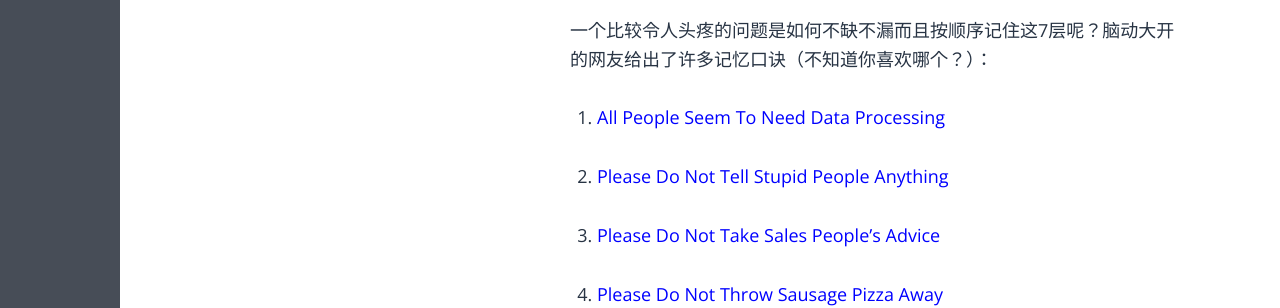
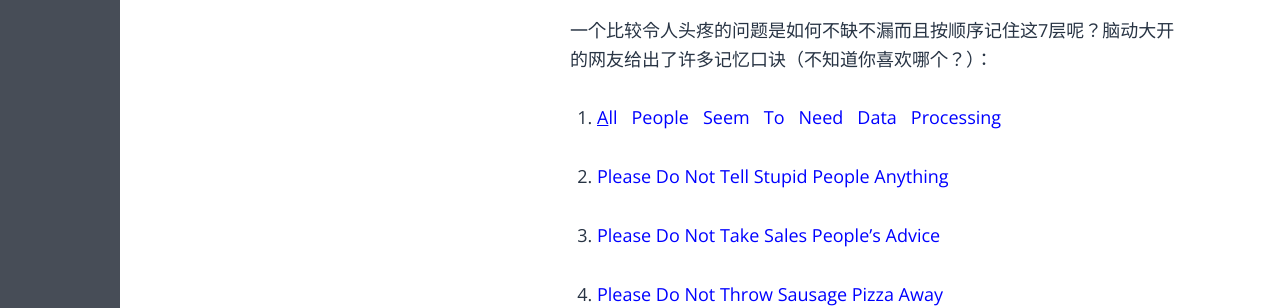
Before and after one commit to fzuo/baimafujinji, a Jekyll site: the page built from _posts/others/2015-11-11-osi-network-model.md, in a window 1280 px wide. Shown: the part 1555-1863 px from the top of the page. Built offline with Jekyll 4.4.1, drawn with Linux system fonts in a browser that asks for light colours; some web fonts are replaced.

Commit message:
Update 2015-11-11-osi-network-model.md

```diff
--- a/_posts/others/2015-11-11-osi-network-model.md
+++ b/_posts/others/2015-11-11-osi-network-model.md
@@ -40,7 +40,7 @@ keywords: OSI网络模型
 
 一个比较令人头疼的问题是如何不缺不漏而且按顺序记住这7层呢？脑动大开的网友给出了许多记忆口诀（不知道你喜欢哪个？）：
 
-1. <span style="color:blue">All    People    Seem    To    Need    Data    Processing</span>
+1. <span style="color:blue"><u>A</u>ll    People    Seem    To    Need    Data    Processing</span>
 
 2. <span style="color:blue">Please   Do   Not   Tell   Stupid   People   Anything</span>
 
@@ -53,7 +53,7 @@ keywords: OSI网络模型
 最后我们说明，七层协议中的高层，即7、6、5、4层定义了应用程序的功能，下面3层，即3、2、1层主要面向通过网络的端到端的数据流。每一层所包含的具体协议举例如下表：
 
 <p align="center">
-<img src="https://fzuo.github.io/assets/img/excel/OSI7.png" width="450">
+<img src="https://fzuo.github.io/assets/img/excel/osi7.png" width="450">
 </p>
 
 **（本文完）**
```
